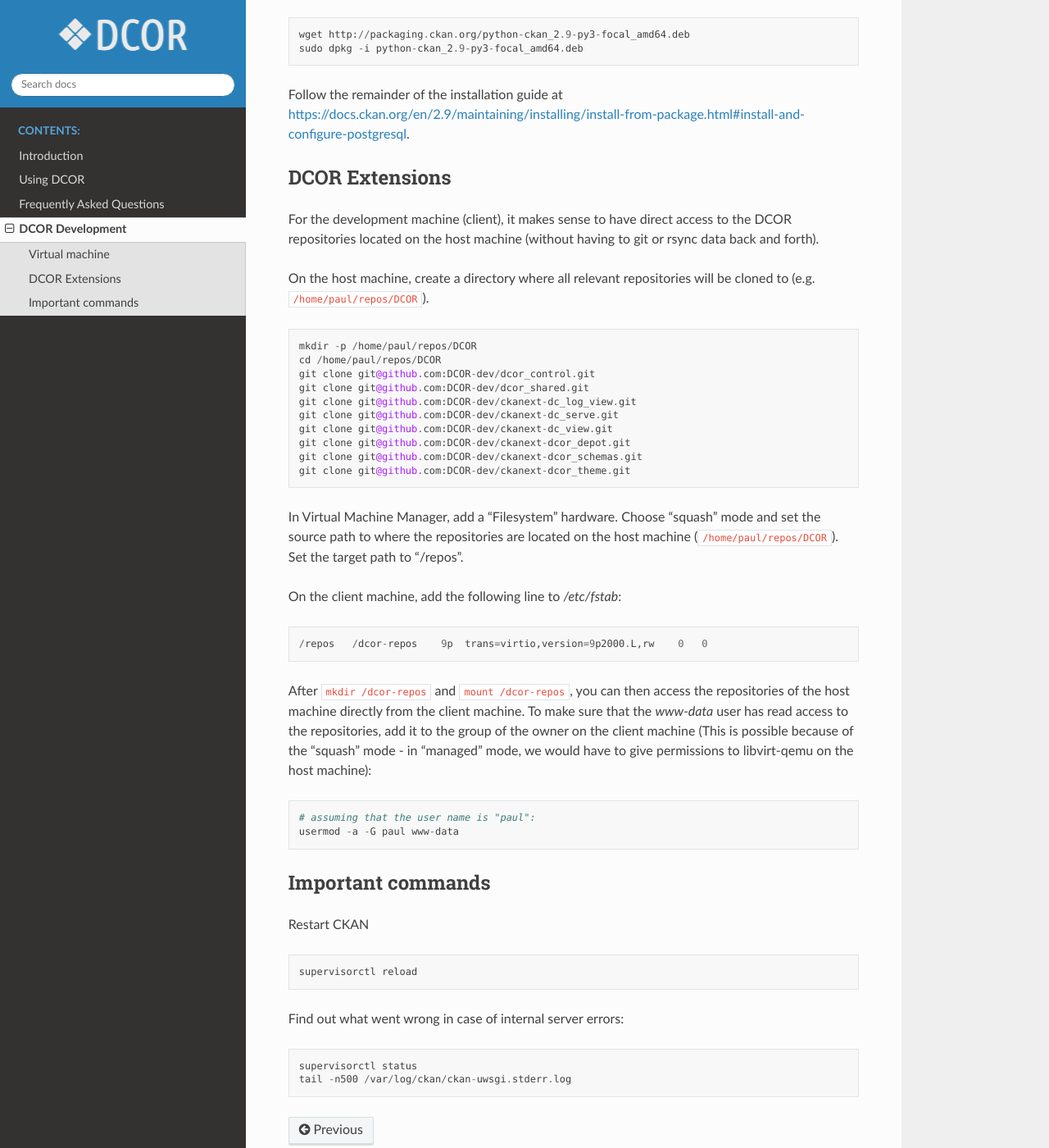
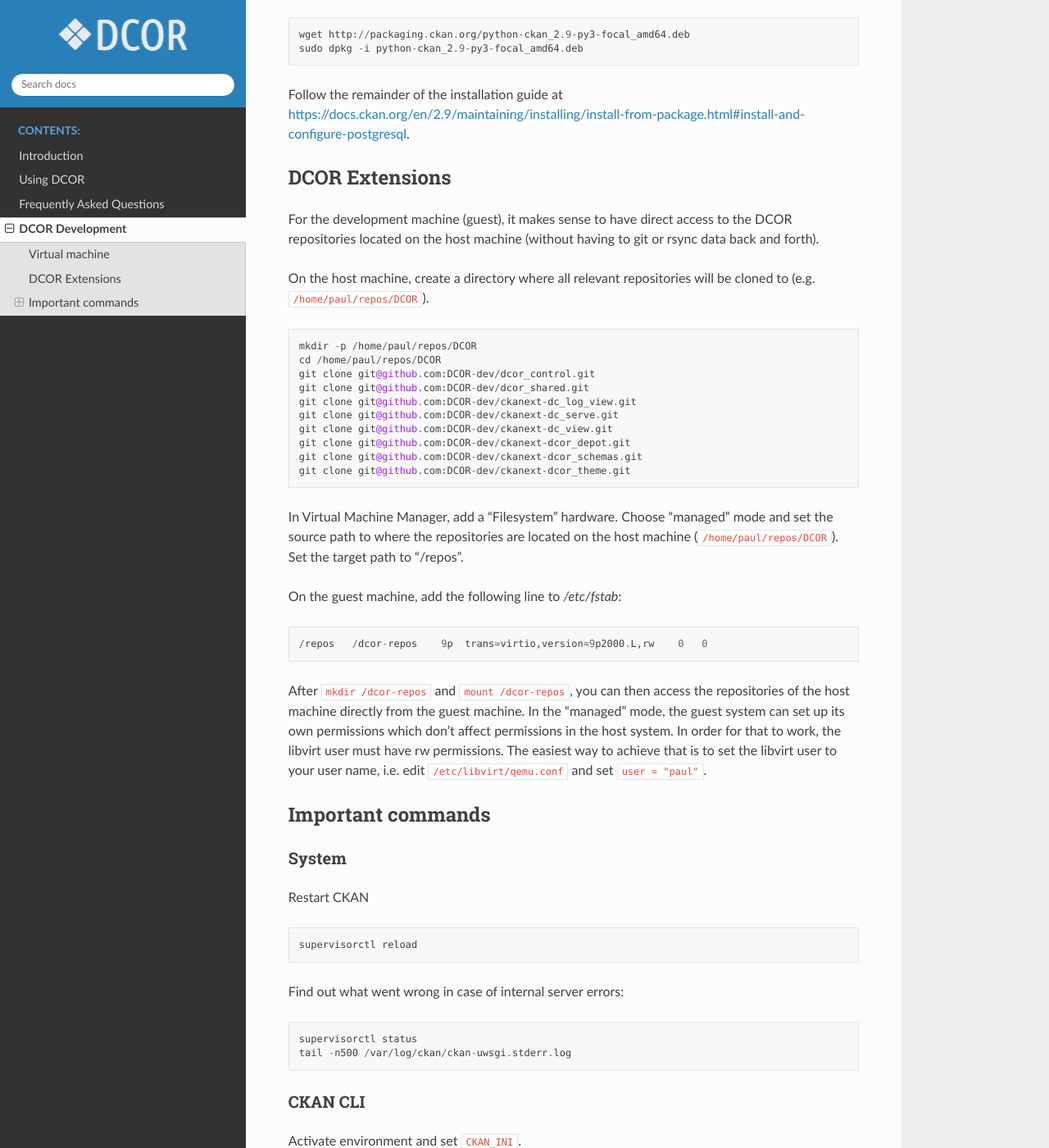
Before and after one commit to DCOR-dev/dcor-docs, a Sphinx documentation site: the page built from docs/sec_develop.rst, in a window 1280 px wide and 1400 px high, scrolled down 545 px. Shown: the whole window at 82% size. Built offline with Sphinx 7.4.7 and the Read the Docs theme 2.0.0, drawn with Linux system fonts in a browser that asks for light colours; some of the changed text lies outside the part shown.

```diff
--- a/docs/sec_develop.rst
+++ b/docs/sec_develop.rst
@@ -38,7 +38,7 @@
 
 DCOR Extensions
 ===============
-For the development machine (client), it makes sense to have direct access to the
+For the development machine (guest), it makes sense to have direct access to the
 DCOR repositories located on the host machine (without having to git or rsync data
 back and forth).
 
@@ -58,32 +58,31 @@
    git clone git@github.com:DCOR-dev/ckanext-dcor_schemas.git
    git clone git@github.com:DCOR-dev/ckanext-dcor_theme.git
 
-In Virtual Machine Manager, add a "Filesystem" hardware. Choose "squash" mode
+In Virtual Machine Manager, add a "Filesystem" hardware. Choose "managed" mode
 and set the source path to where the repositories are located on the host
 machine (``/home/paul/repos/DCOR``). Set the target path to "/repos".
 
-On the client machine, add the following line to `/etc/fstab`:
+On the guest machine, add the following line to `/etc/fstab`:
 
 .. code::
 
    /repos   /dcor-repos    9p  trans=virtio,version=9p2000.L,rw    0   0
 
 After ``mkdir /dcor-repos`` and ``mount /dcor-repos``, you can then access
-the repositories of the host machine directly from the client machine.
-To make sure that the *www-data* user has read access
-to the repositories, add it to the group of the owner on the client machine
-(This is possible because of the "squash" mode - in "managed" mode, we would
-have to give permissions to libvirt-qemu on the host machine):
-
-.. code::
-
-   # assuming that the user name is "paul":
-   usermod -a -G paul www-data
-
+the repositories of the host machine directly from the guest machine.
+In the "managed" mode, the guest system can set up its own permissions which
+don't affect permissions in the host system. In order for that to work,
+the libvirt user must have rw permissions. The easiest way to achieve that
+is to set the libvirt user to your user name, i.e. edit ``/etc/libvirt/qemu.conf``
+and set ``user = "paul"``.
 
 
 Important commands
 ==================
+
+System
+------
+
 Restart CKAN
 
 .. code::
@@ -97,3 +96,22 @@
 
    supervisorctl status
    tail -n500 /var/log/ckan/ckan-uwsgi.stderr.log
+
+CKAN CLI
+--------
+Activate environment and set ``CKAN_INI``.
+
+.. code::
+
+   source /usr/lib/ckan/default/bin/activate
+   export CKAN_INI=/etc/ckan/default/ckan.ini
+
+
+Delete all data from the CKAN database:
+
+.. code::
+
+   ckan asset clean
+   ckan db clean --yes
+   ckan db init
+   ckan search-index clear
```
